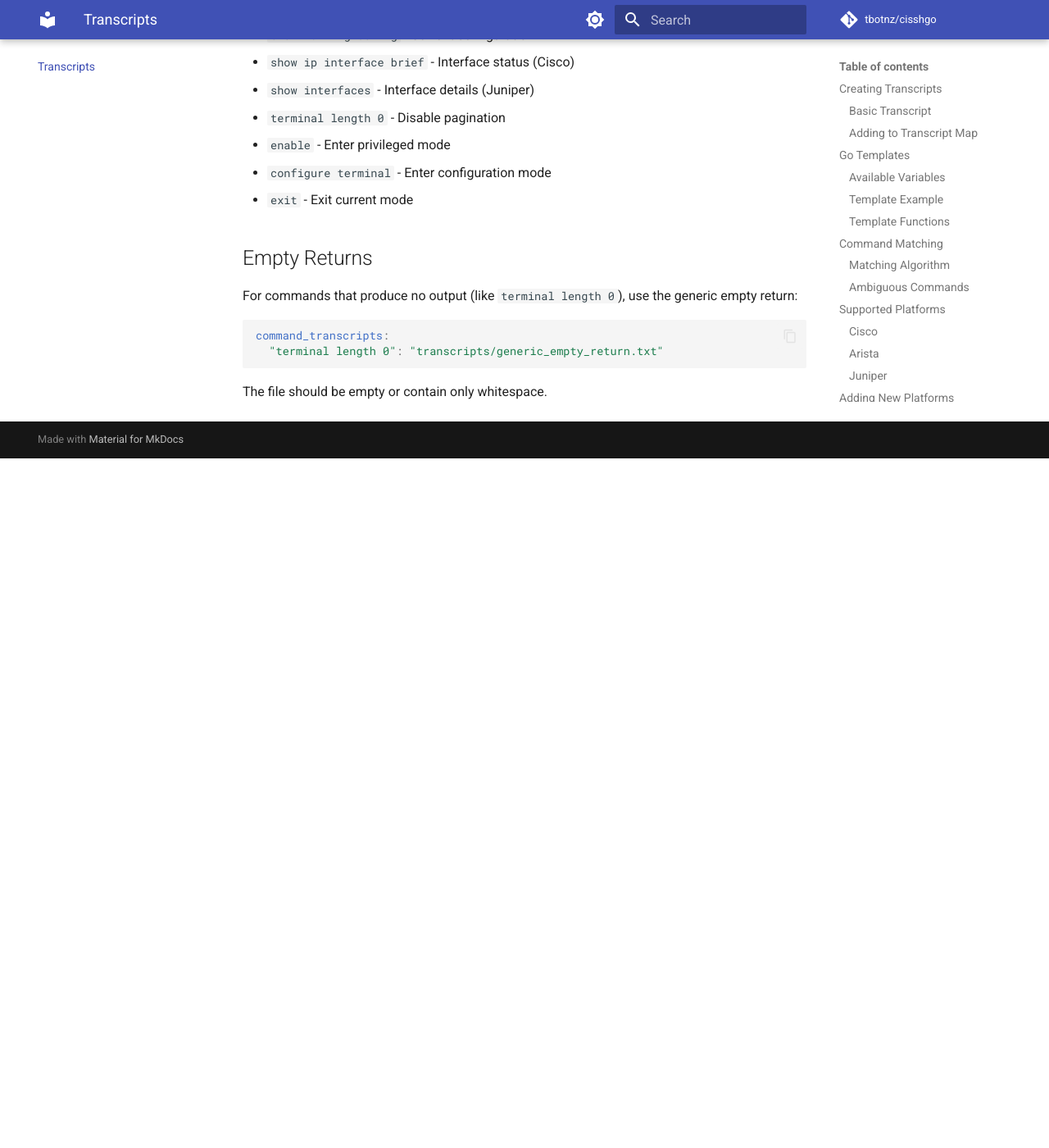
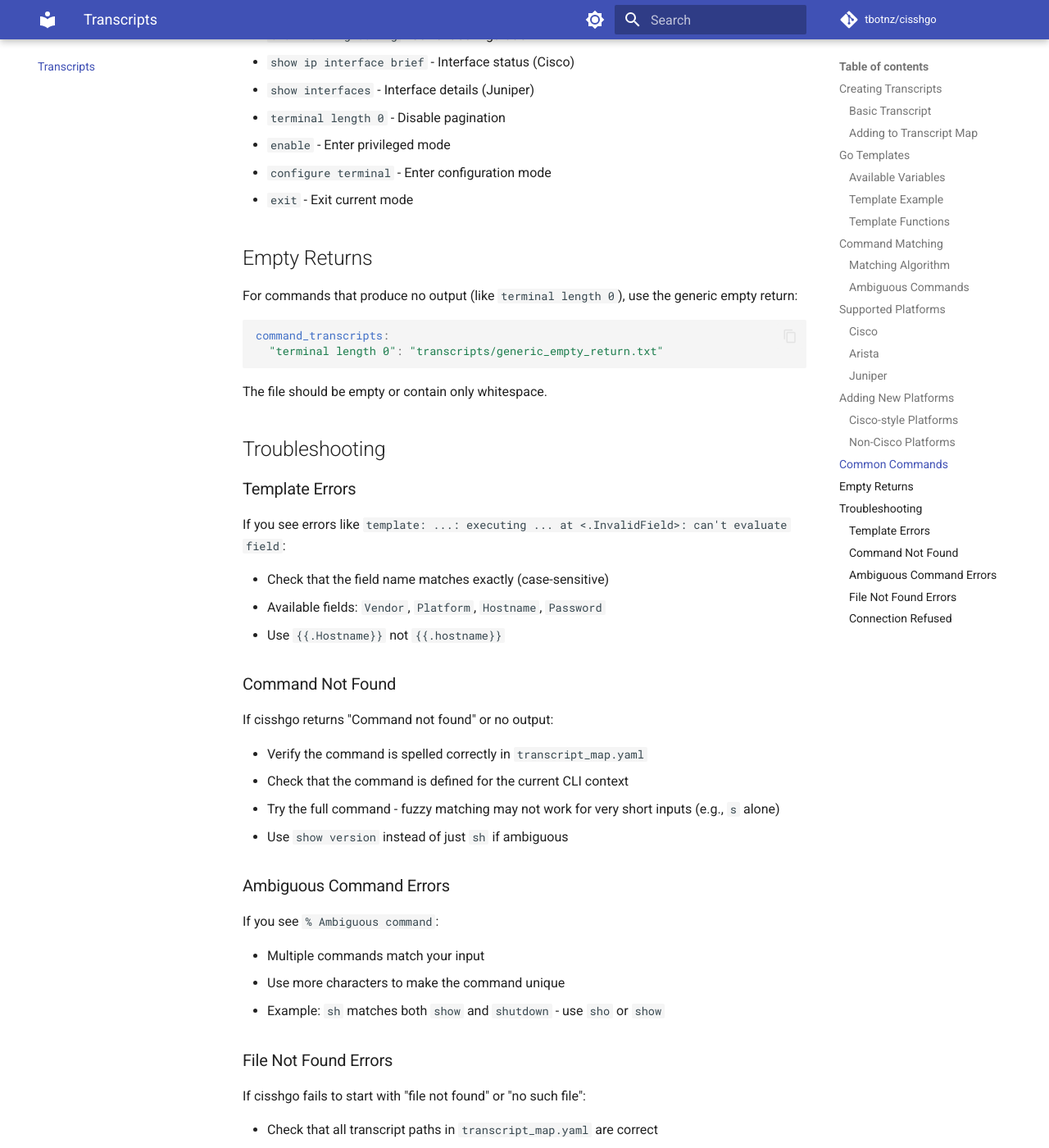
Before and after one commit to tbotnz/cisshgo, an MkDocs documentation site: the page built from docs/transcripts.md, in a window 1280 px wide and 1400 px high, scrolled down 4322 px. Shown: the whole window at 82% size. Built offline with MkDocs 1.6.1 and Material for MkDocs 9.7.7, drawn with Linux system fonts in a browser that asks for light colours; comment, search, counter and statistics services are not loaded; before the commit the page ends 4881 px from its top, so only the background shows below that; some of the changed text lies outside the part shown.

Commit message:
docs: Polish documentation with improvements from technical review
- Add quick reference table to CLI reference
- Fix remaining flag format inconsistencies (--flag not -flag)
- Correct default branch name from main to master
- Add scenario behavior section explaining edge cases
- Add default hostname explanation in getting-started
- Add comprehensive troubleshooting section to transcripts
- Standardize flag references throughout documentation

````diff
--- a/docs/transcripts.md
+++ b/docs/transcripts.md
@@ -199,3 +199,48 @@
 ```
 
 The file should be empty or contain only whitespace.
+
+## Troubleshooting
+
+### Template Errors
+
+If you see errors like `template: ...: executing ... at <.InvalidField>: can't evaluate field`:
+
+- Check that the field name matches exactly (case-sensitive)
+- Available fields: `Vendor`, `Platform`, `Hostname`, `Password`
+- Use `{{.Hostname}}` not `{{.hostname}}`
+
+### Command Not Found
+
+If cisshgo returns "Command not found" or no output:
+
+- Verify the command is spelled correctly in `transcript_map.yaml`
+- Check that the command is defined for the current CLI context
+- Try the full command - fuzzy matching may not work for very short inputs (e.g., `s` alone)
+- Use `show version` instead of just `sh` if ambiguous
+
+### Ambiguous Command Errors
+
+If you see `% Ambiguous command`:
+
+- Multiple commands match your input
+- Use more characters to make the command unique
+- Example: `sh` matches both `show` and `shutdown` - use `sho` or `show`
+
+### File Not Found Errors
+
+If cisshgo fails to start with "file not found" or "no such file":
+
+- Check that all transcript paths in `transcript_map.yaml` are correct
+- Paths are relative to the transcript map file location, not your current directory
+- Verify files exist: `ls -la transcripts/cisco/ios/show_version.txt`
+- Check for typos in filenames
+
+### Connection Refused
+
+If SSH connection fails:
+
+- Verify cisshgo is running: check for "Listener started" log messages
+- Check the port number matches: `ssh -p 10000` for default starting port
+- Ensure no firewall is blocking the port
+- Try `netstat -tuln | grep 10000` to verify the port is listening
````
Also changed, not shown: docs/cli-reference.md (+10 -0 lines), docs/configuration.md (+12 -4 lines), docs/contributing.md (+4 -4 lines), docs/getting-started.md (+2 -0 lines).
